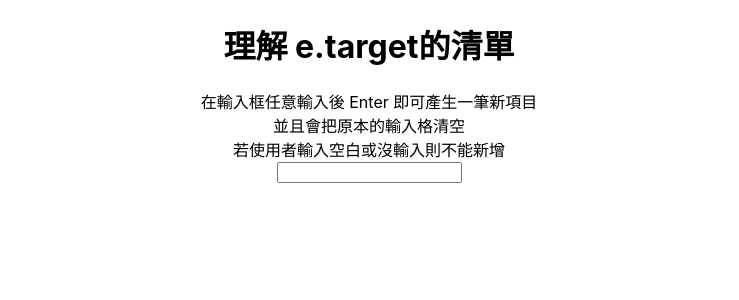
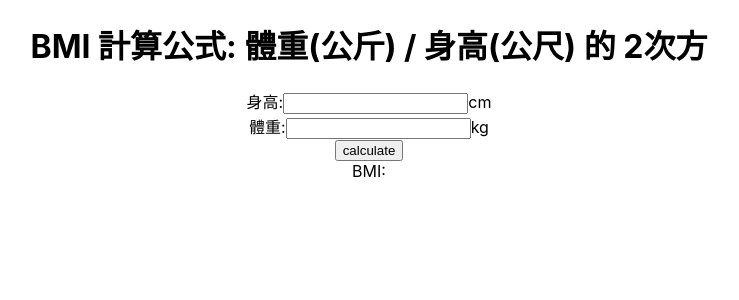
Before and after one commit to michelle3356/reactHw201911, a React (Create React App) app: page / in a window 1280 px wide. Shown: the top 300 px of the page, without its empty margins (271-1010 px from the left). Built offline with nearby package versions, Linux system fonts and the light colour scheme.

Commit message:
hw4 update

```diff
--- a/src/App.js
+++ b/src/App.js
@@ -1,11 +1,11 @@
 import React from 'react';
 import './App.css';
-import HwFiveItemListKnowetarget from './HwFiveItemListKnowetarget';
+import HwFourBMI from './HwFourBMI';
 
 function App() {
   return (
     <div className="App">
-      <HwFiveItemListKnowetarget />
+      <HwFourBMI />
     </div>
   );
 }
--- a/src/HwFourBMI.js
+++ b/src/HwFourBMI.js
@@ -5,6 +5,7 @@ export default class HwFourBMI extends Component {
     super(props);
     this.state={
       value:'',
+      height:'',
       bmiValue:'',
     };
     this.handleChange = this.handleChange.bind(this);
@@ -23,13 +24,17 @@ export default class HwFourBMI extends Component {
 //把事件綁在這
   handleSubmit(event){
     event.preventDefault();
+    const bmi = this.state.weight/((this.state.height/100)*(this.state.height/100));
+    this.setState({
+      bmiValue:bmi
+    });
   }
   render() {
     /**
      * 妳的 BMI 計算公式寫錯了，我都寫在題目上了 = =
      * 而且也不應該在這邊算，我的做法明明就是在按下按鈕時才算
      */
-    const bmiValue = this.state.weight/(this.state.height*this.state.height);
+
     return (
       <div>
         <h1>BMI 計算公式: 體重(公斤) / 身高(公尺) 的 2次方</h1>
@@ -38,7 +43,8 @@ export default class HwFourBMI extends Component {
             <input type="text"
             name="height"
             value={this.state.height}
-            onChange={this.handleChange}/>cm
+            onChange={this.handleChange}
+            />cm
             {/* 妳的 value 綁定了 this.state.height 但你在 constructor 沒有定義 height? */}
           </label>
           <br/>
@@ -46,11 +52,12 @@ export default class HwFourBMI extends Component {
           <input type="text"
           name="weight"
           value={this.state.weight}
-          onChange={this.handleChange} /></label>kg
+          //onChange={this.handleChange}
+          /></label>kg
           <br />
           <input type="submit" value="calculate" />
         </form>
-        <label>BMI:{bmiValue}</label>
+        <label>BMI:{this.state.bmiValue}</label>
       </div>
     )
   }
```
Also changed, not shown: 1 other file (tests, documents, lock files or other folders).
